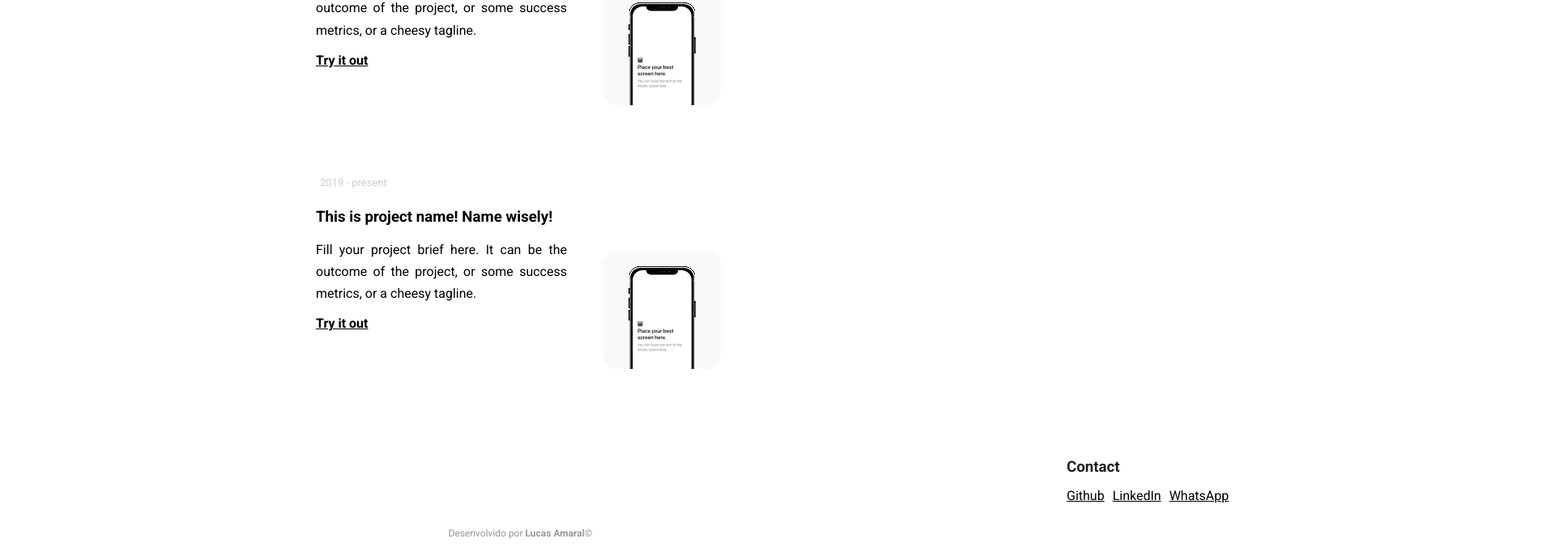
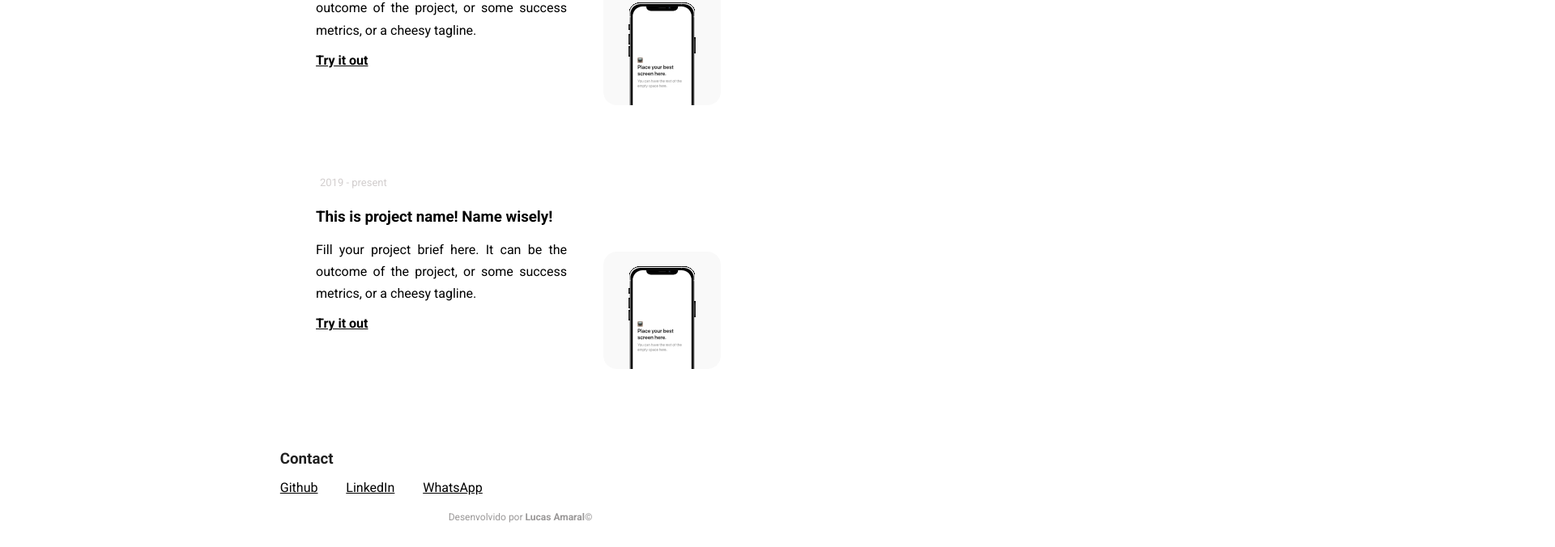
Before and after one commit to lucasamaraloliveira/portifolio, a React (Vite) app: page / in a window 1280 px wide. Shown: the part 1125-1801 px from the top of the page at 81% size, 1920 px wide, since content can reach past the window. Built offline with nearby package versions, Linux system fonts and the light colour scheme.

Commit message:
fix: bug fixed

```diff
--- a/src/components/layout/Footer/Footer.css
+++ b/src/components/layout/Footer/Footer.css
@@ -4,17 +4,15 @@
   display: flex;
   flex-direction: column;
   justify-content: center;
-  padding: 10px;
   margin-left: 5px;
 }
 
 .social-media {
   width: 100%;
-  max-width: 1200px;
+
   /* background-color: gold; */
-  display: flex;
-  flex-direction: column;
-  padding: 10px 61rem;
+
+  /* padding: 10px 64rem; */
   /* justify-content: center; */
   margin-bottom: 20px;
 }
@@ -22,7 +20,7 @@
 .social-media ul {
   width: 100%;
   max-width: 250px;
-  background-color: aqua;
+  /* background-color: aqua; */
 
   display: flex;
   justify-content: space-between;
@@ -59,9 +57,9 @@ footer {
 }
 
 @media (max-width: 1280px) {
-  .footer-color {
-    padding: 10px 21rem;
-  }
+    .footer-color {
+        padding: 10px 21.3rem;
+      }
 
   .social-media ul {
     gap: 10px;
```
